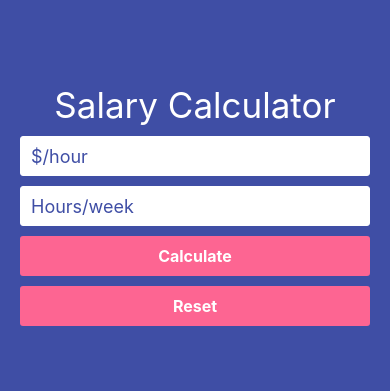
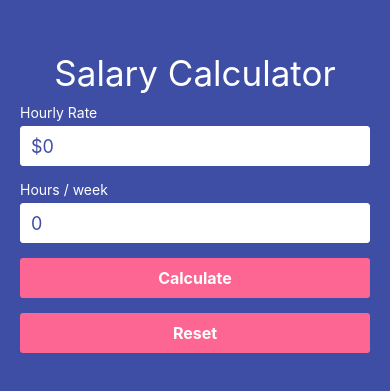
Before and after one commit to vasilestefirta/react-native-form-builder, a React Native app: screen / in a window 390 px wide. Shown: the part 217-608 px from the top of the page. Built offline with nearby package versions, Linux system fonts and the light colour scheme.

Commit message:
Code refactoring
Move text inputs and buttons into its own components.

```diff
--- a/App.js
+++ b/App.js
@@ -1,13 +1,10 @@
 import React, { Component } from 'react';
 import {
-    StyleSheet,
-    KeyboardAvoidingView,
-    Text,
-    Keyboard,
-    TextInput,
-    TouchableOpacity,
-    Alert,
+    StyleSheet, KeyboardAvoidingView, Text, Keyboard, Alert,
 } from 'react-native';
+
+import FormTextInput from './js/components/FormTextInput';
+import FormButton from './js/components/FormButton';
 
 export default class App extends Component {
     constructor(props) {
@@ -64,32 +61,26 @@ export default class App extends Component {
         return (
             <KeyboardAvoidingView behavior="padding" style={styles.container}>
                 <Text style={styles.screenTitle}>Salary Calculator</Text>
-                <TextInput
-                    style={styles.textInput}
-                    placeholder="$/hour"
+                <FormTextInput
+                    placeholder="$0"
                     keyboardType="numeric"
                     returnKeyType="done"
                     blurOnSubmit
                     onChangeText={text => this.setState({ hourlyRate: text })}
                     value={hourlyRate}
+                    labelText="Hourly Rate"
                 />
-                <TextInput
-                    style={styles.textInput}
-                    placeholder="Hours/week"
+                <FormTextInput
+                    placeholder="0"
                     keyboardType="numeric"
                     returnKeyType="done"
                     blurOnSubmit
                     onChangeText={text => this.setState({ hoursPerWeek: text })}
                     value={hoursPerWeek}
+                    labelText="Hours / week"
                 />
-
-                <TouchableOpacity style={styles.button} onPress={this.handleSubmit}>
-                    <Text style={styles.buttonText}>Calculate</Text>
-                </TouchableOpacity>
-
-                <TouchableOpacity style={styles.button} onPress={this.resetForm}>
-                    <Text style={styles.buttonText}>Reset</Text>
-                </TouchableOpacity>
+                <FormButton onPress={this.handleSubmit}>Calculate</FormButton>
+                <FormButton onPress={this.resetForm}>Reset</FormButton>
             </KeyboardAvoidingView>
         );
     }
@@ -108,28 +99,4 @@ const styles = StyleSheet.create({
         margin: 10,
         color: '#FFF',
     },
-    textInput: {
-        height: 40,
-        borderColor: '#FFF',
-        borderWidth: 1,
-        borderRadius: 3,
-        backgroundColor: '#FFF',
-        paddingHorizontal: 10,
-        marginBottom: 10,
-        fontSize: 18,
-        color: '#3F4EA5',
-    },
-    button: {
-        backgroundColor: '#FD6592',
-        borderRadius: 3,
-        height: 40,
-        marginBottom: 10,
-        justifyContent: 'center',
-        alignItems: 'center',
-    },
-    buttonText: {
-        color: '#FFF',
-        fontWeight: 'bold',
-        fontSize: 16,
-    },
 });
--- /dev/null
+++ b/js/components/FormButton.js
@@ -0,0 +1,45 @@
+import React from 'react';
+import PropTypes from 'prop-types';
+import { TouchableOpacity, Text, StyleSheet } from 'react-native';
+
+/**
+ * A stateless function component which renders a button.
+ *
+ * @param {obj} props
+ */
+const FormButton = (props) => {
+    const { children, onPress } = props;
+
+    return (
+        <TouchableOpacity style={styles.button} onPress={onPress}>
+            <Text style={styles.buttonText}>{children}</Text>
+        </TouchableOpacity>
+    );
+};
+
+FormButton.propTypes = {
+    onPress: PropTypes.func,
+    children: PropTypes.string.isRequired,
+};
+
+FormButton.defaultProps = {
+    onPress: f => f,
+};
+
+const styles = StyleSheet.create({
+    button: {
+        backgroundColor: '#FD6592',
+        borderRadius: 3,
+        height: 40,
+        marginBottom: 15,
+        justifyContent: 'center',
+        alignItems: 'center',
+    },
+    buttonText: {
+        color: '#FFF',
+        fontWeight: 'bold',
+        fontSize: 16,
+    },
+});
+
+export default FormButton;
--- /dev/null
+++ b/js/components/FormTextInput.js
@@ -0,0 +1,55 @@
+import React from 'react';
+import PropTypes from 'prop-types';
+import {
+    View, TextInput, Text, StyleSheet,
+} from 'react-native';
+
+/**
+ * A component which renders a TextInput with a label above it.
+ * Note: This component can easily be written as a stateless function
+ *      since it only includes the `render()` function and nothing else
+ *      (see FormButton component as an example).
+ */
+class FormTextInput extends React.Component {
+    render() {
+        const { labelText, ...inputProps } = this.props;
+
+        return (
+            <View style={styles.inputWrapper}>
+                {labelText && <Text style={styles.label}>{labelText}</Text>}
+                <TextInput style={styles.textInput} {...inputProps} />
+            </View>
+        );
+    }
+}
+
+FormTextInput.propTypes = {
+    labelText: PropTypes.string,
+};
+
+FormTextInput.defaultProps = {
+    labelText: null,
+};
+
+const styles = StyleSheet.create({
+    inputWrapper: {
+        marginBottom: 15,
+        flexDirection: 'column',
+    },
+    textInput: {
+        height: 40,
+        borderColor: '#FFF',
+        borderWidth: 1,
+        borderRadius: 3,
+        backgroundColor: '#FFF',
+        paddingHorizontal: 10,
+        fontSize: 18,
+        color: '#3F4EA5',
+    },
+    label: {
+        color: '#FFF',
+        marginBottom: 5,
+    },
+});
+
+export default FormTextInput;
```
